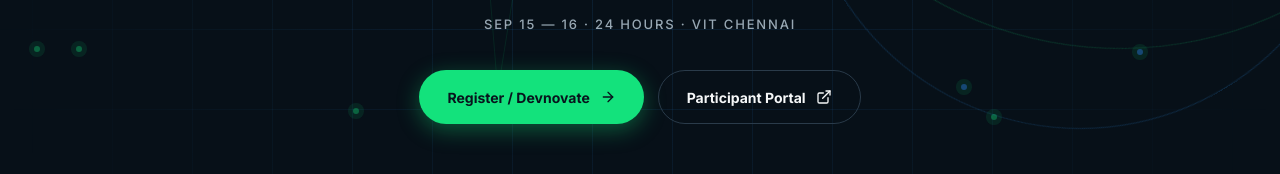
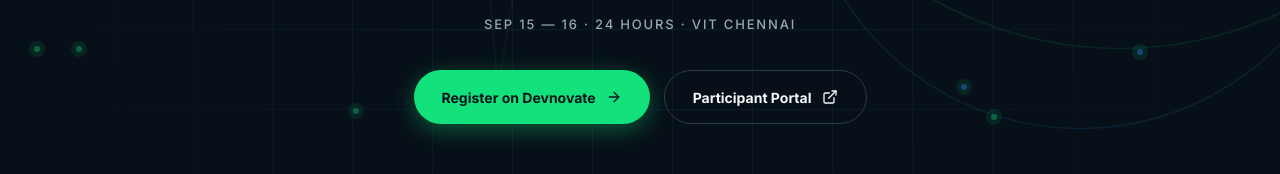
Before and after one commit to VMedithon/website, a React (Vite) app: page / in a window 1280 px wide. Shown: the part 531-705 px from the top of the page. Built offline with nearby package versions, Linux system fonts and the light colour scheme.

Commit message:
chore(hero): CTA copy 'Register on Devnovate'

```diff
--- a/src/App.tsx
+++ b/src/App.tsx
@@ -156,7 +156,7 @@
 				<p className="hero-meta">SEP 15 — 16 · 24 HOURS · VIT CHENNAI</p>
 				<div className="hero-actions">
 					<Link to="/dashboard" className="button primary">
-						Register / Devnovate
+						Register on Devnovate
 						<ArrowRight style={{ width: 16, height: 16 }} />
 					</Link>
 					<Link to="/dashboard" className="button portal">
```
